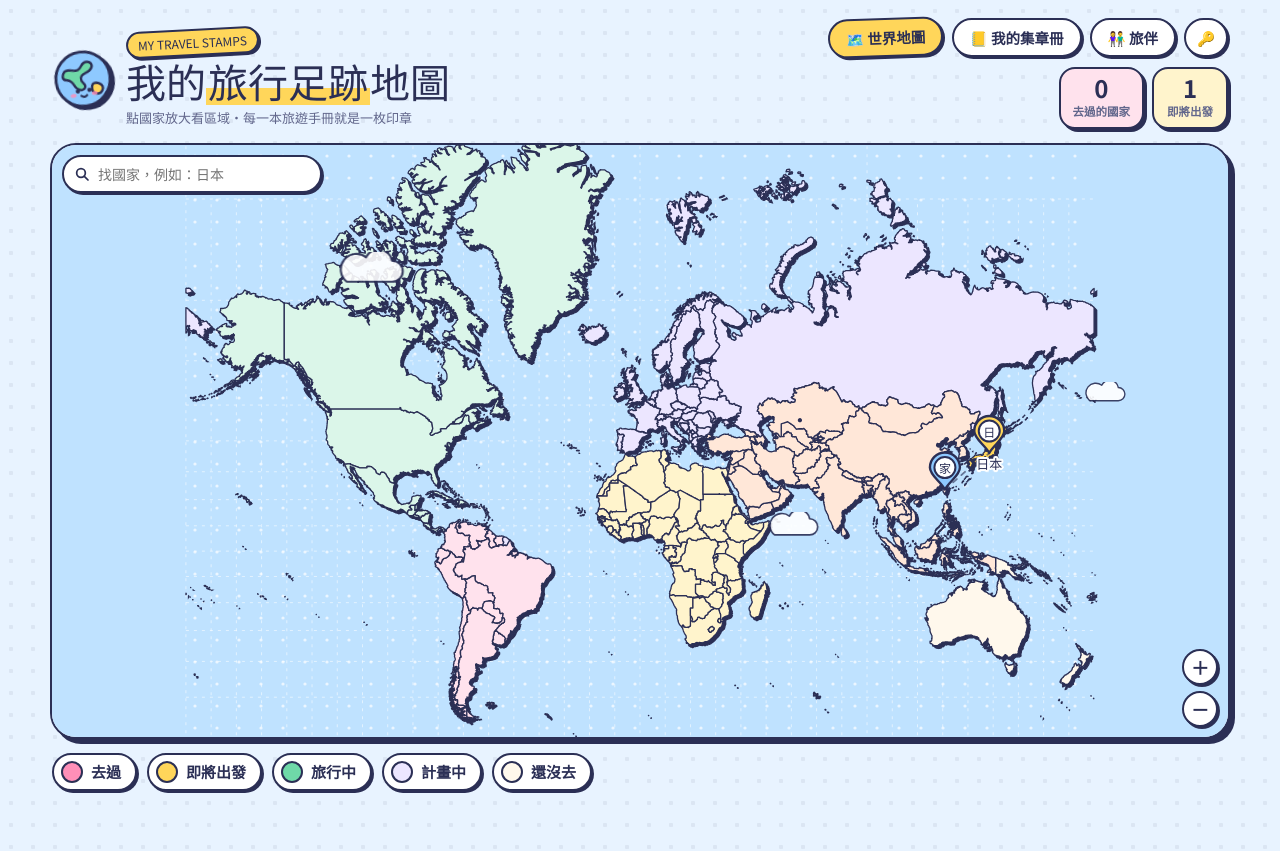
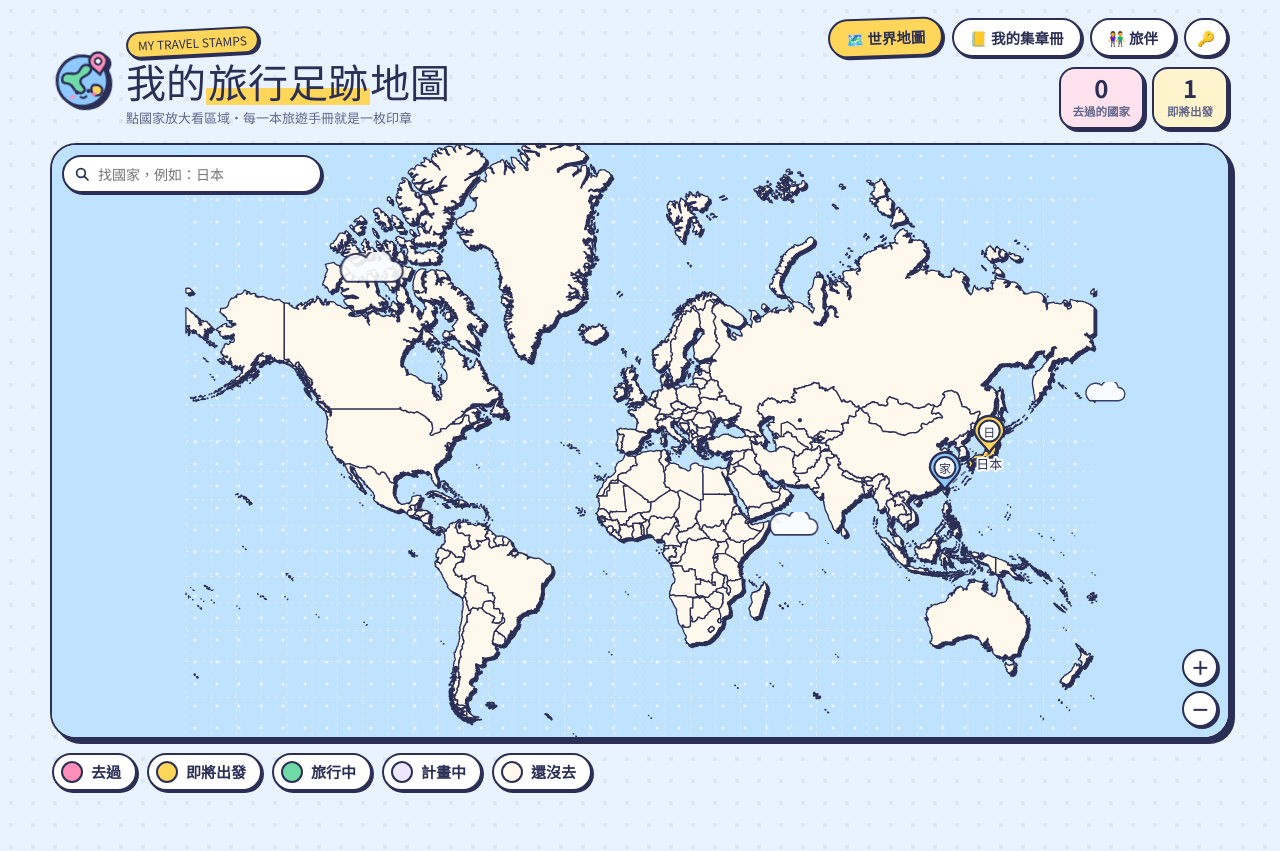
Before and after one commit to Siderpan/travel-map, a plain HTML site: page index.html in a window 1280 px wide. Drawn offline with nearby package versions, Linux system fonts and the light colour scheme; a web font is replaced by a local one.

Commit message:
地圖顏色只表示旅行狀態（與圖例一致）、搜尋框關閉自動填入、新增網站 LOGO 與分享預覽圖
Co-Authored-By: Claude Opus 5.5 <noreply@anthropic.com>
Claude-Session: https://claude.ai/code/session_01P1NTc1Mq2SRHt1NkNup1JC

```diff
--- a/index.html
+++ b/index.html
@@ -3,7 +3,21 @@
 <head>
 <meta charset="utf-8">
 <meta name="viewport" content="width=device-width,initial-scale=1">
-<title>Q版旅行足跡地圖</title>
+<title>我的旅行足跡地圖</title>
+<meta name="description" content="Q 版世界地圖：點國家放大看區域，每一本旅遊手冊就是一枚印章，記錄去過的國家與旅伴。">
+<meta name="theme-color" content="#E8F3FF">
+<link rel="icon" href="favicon.svg" type="image/svg+xml">
+<link rel="icon" href="icons/favicon-32.png" sizes="32x32" type="image/png">
+<link rel="apple-touch-icon" href="icons/apple-touch-icon.png">
+<link rel="manifest" href="site.webmanifest">
+<meta property="og:type" content="website">
+<meta property="og:title" content="我的旅行足跡地圖">
+<meta property="og:description" content="點國家放大看區域・每一本旅遊手冊就是一枚印章">
+<meta property="og:url" content="https://siderpan.github.io/travel-map/">
+<meta property="og:image" content="https://siderpan.github.io/travel-map/icons/og-image.png">
+<meta property="og:image:width" content="1200">
+<meta property="og:image:height" content="630">
+<meta name="twitter:card" content="summary_large_image">
 <link rel="preconnect" href="https://fonts.googleapis.com">
 <link rel="preconnect" href="https://fonts.gstatic.com" crossorigin>
 <link rel="stylesheet" href="https://fonts.googleapis.com/css2?family=Huninn&family=Mochiy+Pop+One&family=Noto+Sans+TC:wght@400;500;700;900&display=swap">
@@ -281,14 +295,7 @@ footer{font-size:11.5px;color:var(--muted);text-align:center;margin-top:18px}
 <div class="wrap">
   <header>
     <a class="brand" id="homeLink" href="#" title="回到世界地圖">
-      <svg class="globe" viewBox="0 0 64 64" aria-hidden="true">
-        <circle cx="32" cy="32" r="28" fill="#8EC9FF" stroke="#2B2F55" stroke-width="3"/>
-        <path d="M14 22c6-3 9 2 14 0s4-8 10-7 6 6 2 9-9 2-10 7 5 6 3 10-8 2-10-2-3-7-8-8-4-6-1-9z" fill="#6FD9A8" stroke="#2B2F55" stroke-width="2.5" stroke-linejoin="round"/>
-        <path d="M42 38c4-1 8 1 9 4s-2 7-5 7-6-2-6-5 0-5 2-6z" fill="#FFD65A" stroke="#2B2F55" stroke-width="2.5"/>
-        <circle cx="25" cy="44" r="2.2" fill="#2B2F55"/><circle cx="37" cy="44" r="2.2" fill="#2B2F55"/>
-        <path d="M28 49q3 3 6 0" fill="none" stroke="#2B2F55" stroke-width="2.2" stroke-linecap="round"/>
-        <ellipse cx="20" cy="48" rx="3" ry="2" fill="#FF8FB8" opacity=".8"/><ellipse cx="42" cy="48" rx="3" ry="2" fill="#FF8FB8" opacity=".8"/>
-      </svg>
+      <img class="globe" src="icons/logo.svg" alt="" width="62" height="62">
       <div>
         <span class="sticker">MY TRAVEL STAMPS</span>
         <h1>我的<span class="hl">旅行足跡</span>地圖</h1>
@@ -316,7 +323,7 @@ footer{font-size:11.5px;color:var(--muted);text-align:center;margin-top:18px}
           <button class="btn sky" id="backBtn" hidden>← 回世界地圖</button>
           <div class="search">
             <svg viewBox="0 0 24 24" fill="none" stroke="#2B2F55" stroke-width="2.6" stroke-linecap="round"><circle cx="10.5" cy="10.5" r="6.5"/><path d="M15.5 15.5 21 21"/></svg>
-            <input id="q" list="countryList" placeholder="找國家，例如：日本" aria-label="搜尋國家">
+            <input id="q" type="search" name="country-search" list="countryList" autocomplete="off" autocapitalize="off" spellcheck="false" placeholder="找國家，例如：日本" aria-label="搜尋國家">
             <datalist id="countryList"></datalist>
           </div>
         </div>
@@ -354,10 +361,11 @@ footer{font-size:11.5px;color:var(--muted);text-align:center;margin-top:18px}
 (() => {
 "use strict";
 const HOME = "TWN";
-const CONT = {"Asia":"#FFE7D8","Europe":"#ECE6FF","Africa":"#FFF4CC","North America":"#DBF6E9","South America":"#FFE2ED","Oceania":"#FFF8EC","Seven seas (open ocean)":"#FFF8EC","Antarctica":"#FFFFFF"};
+// 還沒去的國家一律用同一個奶油色，顏色只用來表示旅行狀態（與圖例一致）
+const UNVISITED = "#FFF8EC";
 const STATUS_FILL = {v:"#FF8FB8",u:"#FFD65A",o:"#6FD9A8",n:"#ECE6FF"};
 const STATUS_TXT = {v:"去過",u:"即將出發",o:"旅行中",n:"計畫中"};
-const REGION_FILLS = ["#FFF8EC","#FFF4CC","#FFE7D8","#ECE6FF","#DBF6E9","#DCEEFF"];
+const REGION_FILLS = ["#FFF8EC","#F7EEDD","#FDF3E4"];
 
 const $ = s => document.querySelector(s);
 const esc = s => String(s ?? "").replace(/[&<>"']/g, c => ({"&":"&amp;","<":"&lt;",">":"&gt;",'"':"&quot;","'":"&#39;"}[c]));
@@ -478,7 +486,7 @@ function drawWorld(){
 
 function paintWorld(){
   landG.selectAll("path")
-    .attr("fill", d => { const s = countryStatus(d.id); return s ? STATUS_FILL[s] : (CONT[d.c] || "#FFF8EC"); })
+    .attr("fill", d => { const s = countryStatus(d.id); return s ? STATUS_FILL[s] : UNVISITED; })
     .classed("dim", d => state.focus && d.id !== state.focus);
   shadowG.selectAll("path").classed("off", d => state.focus && d.id !== state.focus);
 
```
Also changed, not shown: favicon.svg (added), icons/apple-touch-icon.png (added), icons/favicon-32.png (added), icons/icon-192.png (added), icons/icon-512.png (added), icons/logo.svg (added), icons/og-image.png (added), site.webmanifest (added).
